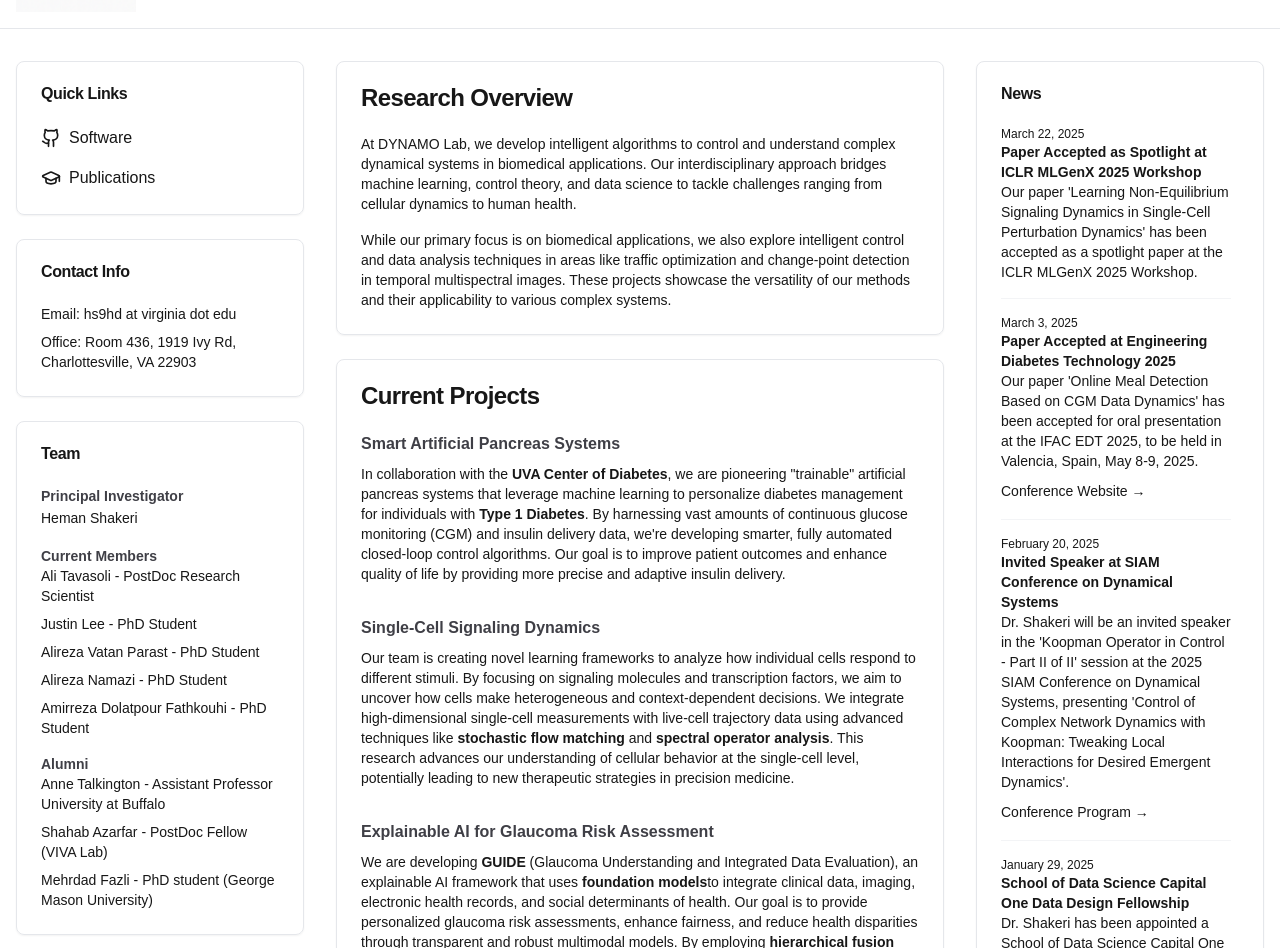
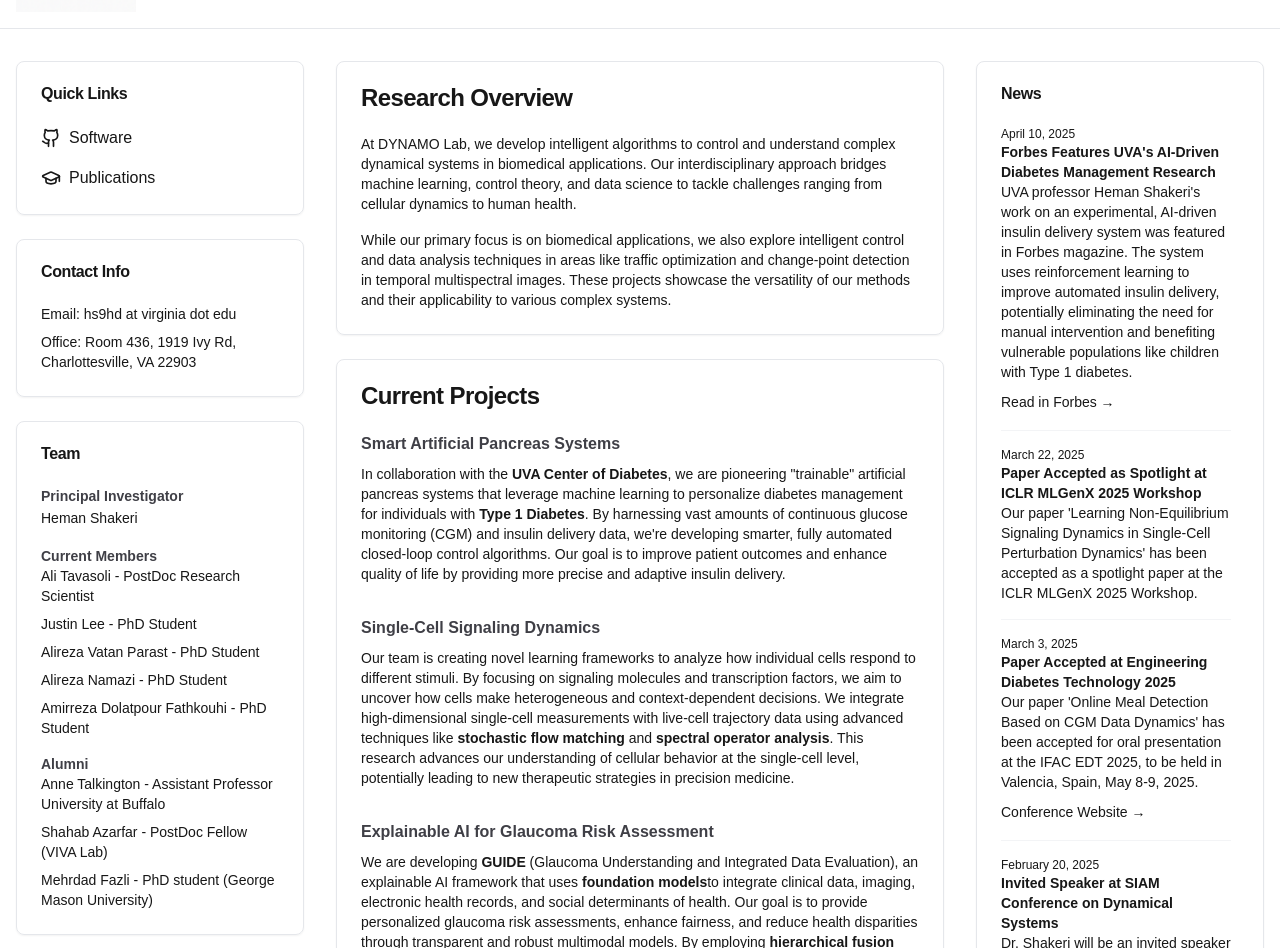
Before and after one commit to Shakeri-Lab/shakeri-lab.github.io, a Next.js app: page / in a window 1280 px wide. Shown: the part 124-1072 px from the top of the page. Built offline with nearby package versions, Linux system fonts and the light colour scheme.

Commit message:
Add news item about Forbes featuring Dr. Shakeri's AI diabetes research

```diff
--- a/src/data/news.ts
+++ b/src/data/news.ts
@@ -2,6 +2,15 @@ import { NewsItem } from '@/types';
 
 export const news: NewsItem[] = [
   // 2025
+  {
+    date: "April 10, 2025",
+    title: "Forbes Features UVA's AI-Driven Diabetes Management Research",
+    content: "UVA professor Heman Shakeri's work on an experimental, AI-driven insulin delivery system was featured in Forbes magazine. The system uses reinforcement learning to improve automated insulin delivery, potentially eliminating the need for manual intervention and benefiting vulnerable populations like children with Type 1 diabetes.",
+    links: [{
+      text: "Read in Forbes",
+      url: "https://click.mc.virginia.edu/?qs=ac9da0a33b553dc8f1a2462294d094edf0a6fe1f4979bb67f9ef1c3e4ced7142d3016a94a2a0763de2399cdbd51e4abefbc32468b97edefba578acedbf91b6f1"
+    }]
+  },
   {
     date: "March 22, 2025",
     title: "Paper Accepted as Spotlight at ICLR MLGenX 2025 Workshop",
@@ -27,7 +36,7 @@ export const news: NewsItem[] = [
   },
   {
     date: "January 29, 2025",
-    title: "School of Data Science Capital One Data Design Fellowship",
+    title: "Capital One Data Design Fellowship",
     content: "Dr. Shakeri has been appointed a School of Data Science Capital One Data Design Fellow for 2025-2026. The project will use Multi-Marginal Stochastic Flow Matching (MMSFM) to capture the dynamics of high frequency financial transactions, with applications to risk management, trading strategy development, and market stability analysis. The fellowship comes with a $55,000 discretionary fund.",
   },
   {
```
